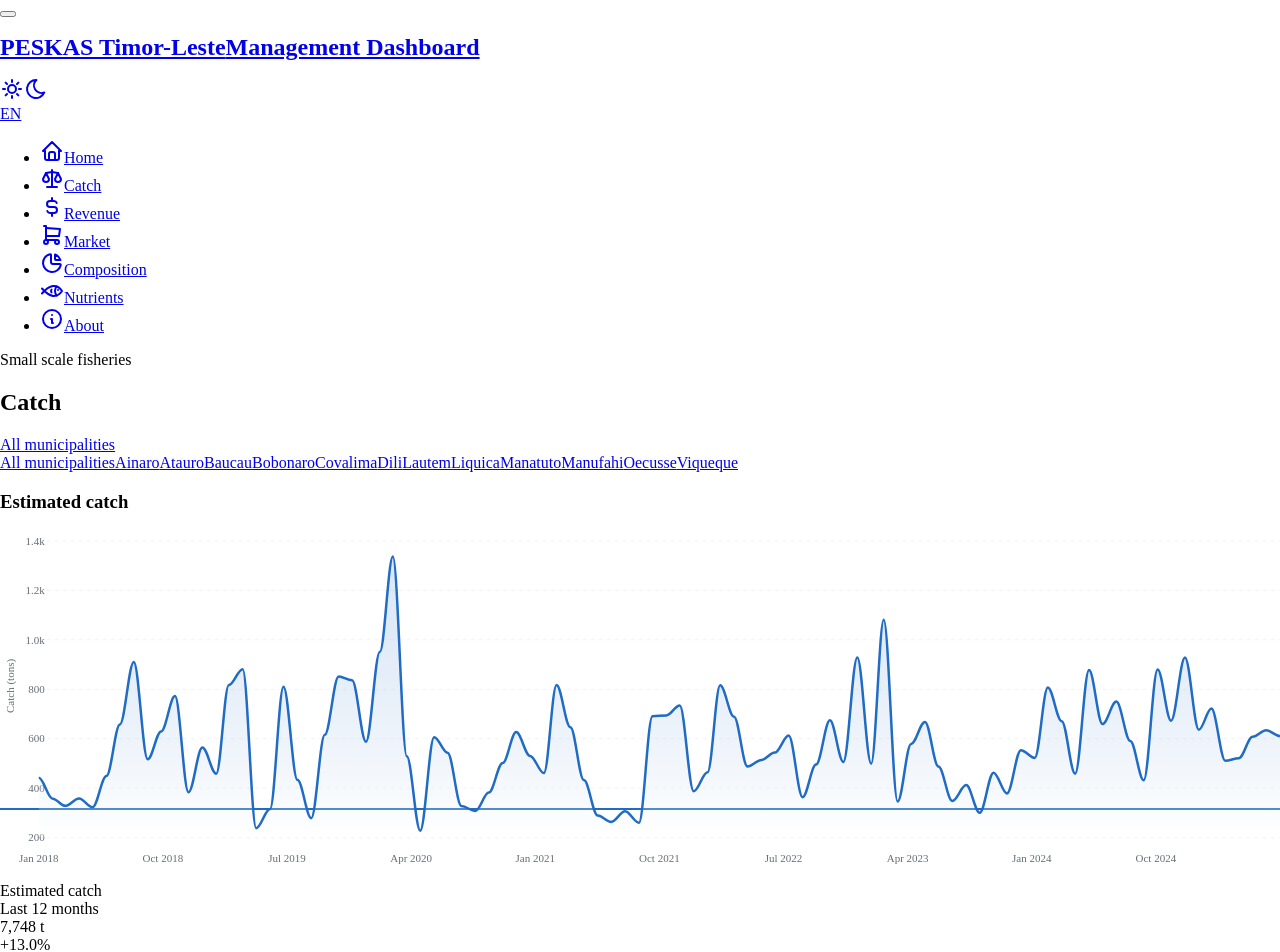
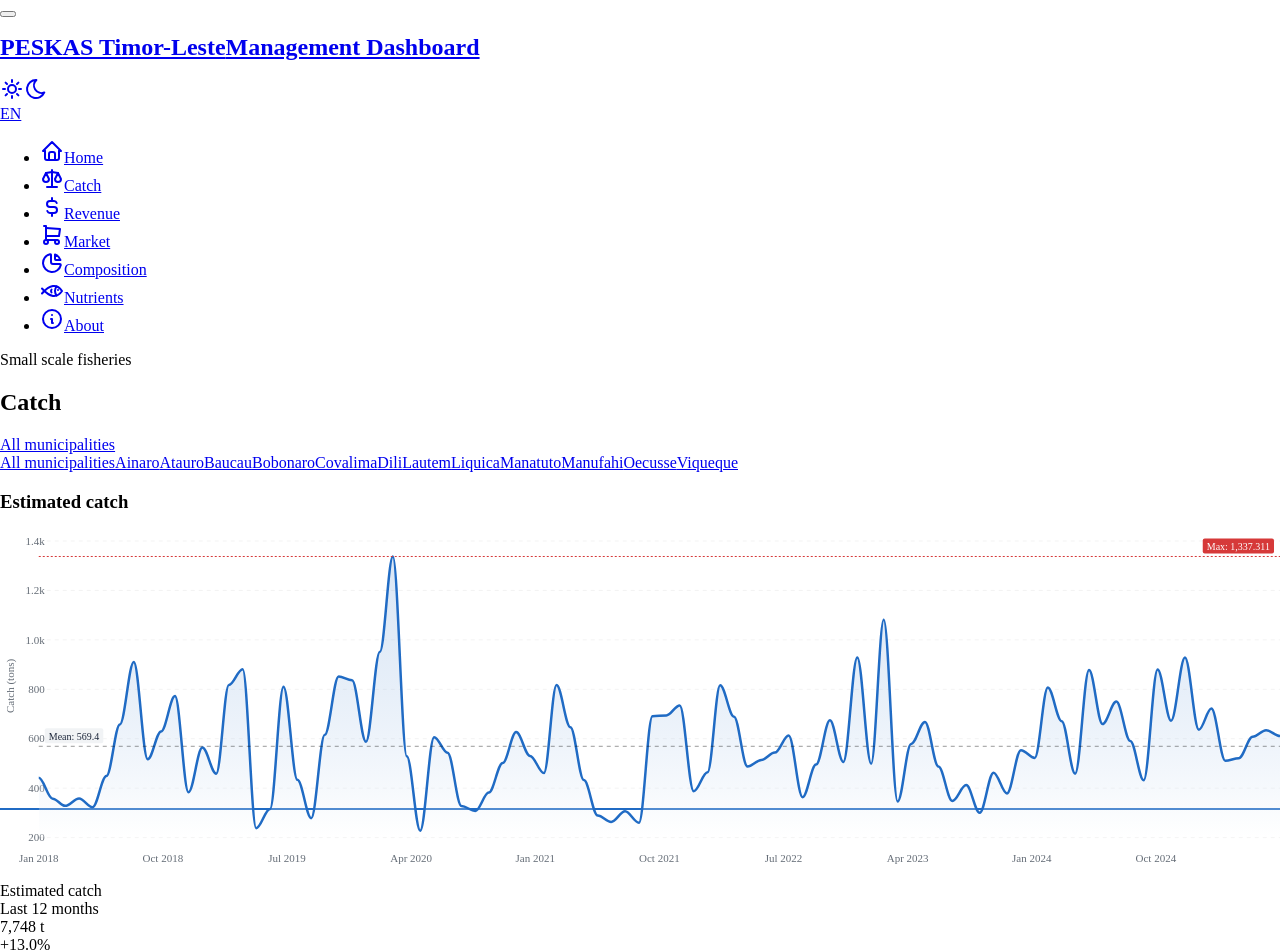
Before and after one commit to WorldFishCenter/peskas.timor.portal.v2, a React (Vite) app: page /catch in a window 1280 px wide. Shown: the top 952 px of the page. Built offline with nearby package versions, Linux system fonts and the light colour scheme.

Commit message:
feat: Add mean and max annotations to TimeSeriesChart component
- Introduced showMean and showMax props to TimeSeriesChart for displaying mean and maximum values on the chart.
- Updated Catch, Market, and Revenue pages to utilize the new props, enhancing data visualization and insights.

```diff
--- a/src/components/charts/TimeSeriesChart.tsx
+++ b/src/components/charts/TimeSeriesChart.tsx
@@ -23,6 +23,8 @@
   yAxisTitle?: string
   xAxisTitle?: string
   chartType?: 'line' | 'area'
+  showMean?: boolean
+  showMax?: boolean
 }
 
 export default function TimeSeriesChart({
@@ -33,6 +35,8 @@
   yAxisTitle,
   xAxisTitle,
   chartType = 'area',
+  showMean = false,
+  showMax = false,
 }: TimeSeriesChartProps) {
   const theme = useTheme()
   const { t, lang } = useI18n()
@@ -76,6 +80,63 @@
     })),
   }))
 
+  const annotations = useMemo(() => {
+    const lines: any[] = []
+
+    if ((showMean || showMax) && series.length > 0) {
+      // Use the first series for reference metrics if multiple exist
+      const data = series[0].data
+      const values = data.map(d => d.value)
+
+      if (showMean) {
+        const mean = values.reduce((a, b) => a + b, 0) / values.length
+        lines.push({
+          y: mean,
+          borderColor: theme === 'dark' ? 'rgba(255, 255, 255, 0.4)' : 'rgba(0, 0, 0, 0.4)',
+          strokeDashArray: 4,
+          label: {
+            borderColor: 'transparent',
+            style: {
+              color: theme === 'dark' ? '#f5f7f9' : '#1d273b',
+              background: theme === 'dark' ? '#2c333f' : '#f1f3f5',
+              fontSize: '10px',
+              padding: { left: 4, right: 4, top: 2, bottom: 2 }
+            },
+            text: `${t('common.mean', { defaultValue: 'Mean' })}: ${mean.toLocaleString(undefined, { maximumFractionDigits: 1 })}`,
+            position: 'left',
+            textAnchor: 'start',
+            offsetX: 10
+          }
+        })
+      }
+
+      if (showMax) {
+        const max = Math.max(...values)
+        lines.push({
+          y: max,
+          borderColor: '#d63939', // Tabler red
+          strokeDashArray: 2,
+          opacity: 0.5,
+          label: {
+            borderColor: 'transparent',
+            style: {
+              color: '#fff',
+              background: '#d63939',
+              fontSize: '10px',
+              padding: { left: 4, right: 4, top: 2, bottom: 2 }
+            },
+            text: `${t('common.max', { defaultValue: 'Max' })}: ${max.toLocaleString()}`,
+            position: 'right',
+            textAnchor: 'end',
+            offsetX: -10
+          }
+        })
+      }
+    }
+
+    return { yaxis: lines }
+  }, [series, showMean, showMax, theme, t])
+
   const options: ApexOptions = {
     chart: {
       type: chartType,
@@ -95,6 +156,7 @@
     theme: {
       mode: theme,
     },
+    annotations: annotations,
     colors: colors,
     dataLabels: { enabled: false },
     stroke: {
--- a/src/pages/Catch.tsx
+++ b/src/pages/Catch.tsx
@@ -130,6 +130,8 @@
                       series={chartSeries}
                       height={336}
                       yAxisTitle={t('catch.catch_t', { defaultValue: 'Catch (tons)' })}
+                      showMean={true}
+                      showMax={true}
                     />
                   )}
                 </div>
--- a/src/pages/Market.tsx
+++ b/src/pages/Market.tsx
@@ -172,6 +172,8 @@
                       height={350}
                       yAxisTitle={t('market.price_usd', { defaultValue: 'Price (USD/kg)' })}
                       colors={timeSeriesColors}
+                      showMean={true}
+                      showMax={true}
                     />
                   )}
                 </div>
--- a/src/pages/Revenue.tsx
+++ b/src/pages/Revenue.tsx
@@ -131,6 +131,8 @@
                       height={336}
                       yAxisTitle={t('revenue.million_usd', { defaultValue: 'Revenue (M USD)' })}
                       colors={revenueBarColors}
+                      showMean={true}
+                      showMax={true}
                     />
                   )}
                 </div>
```
